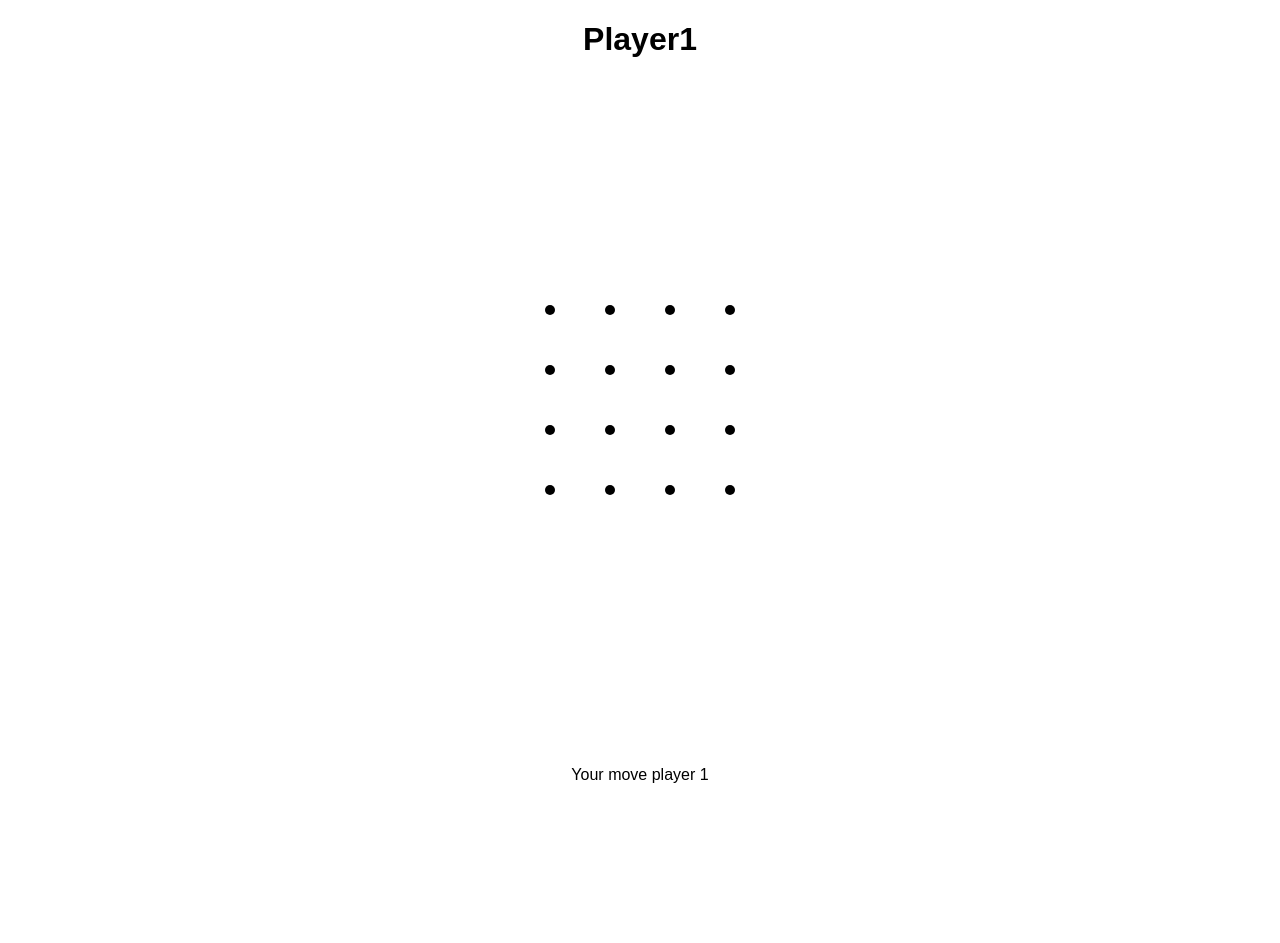
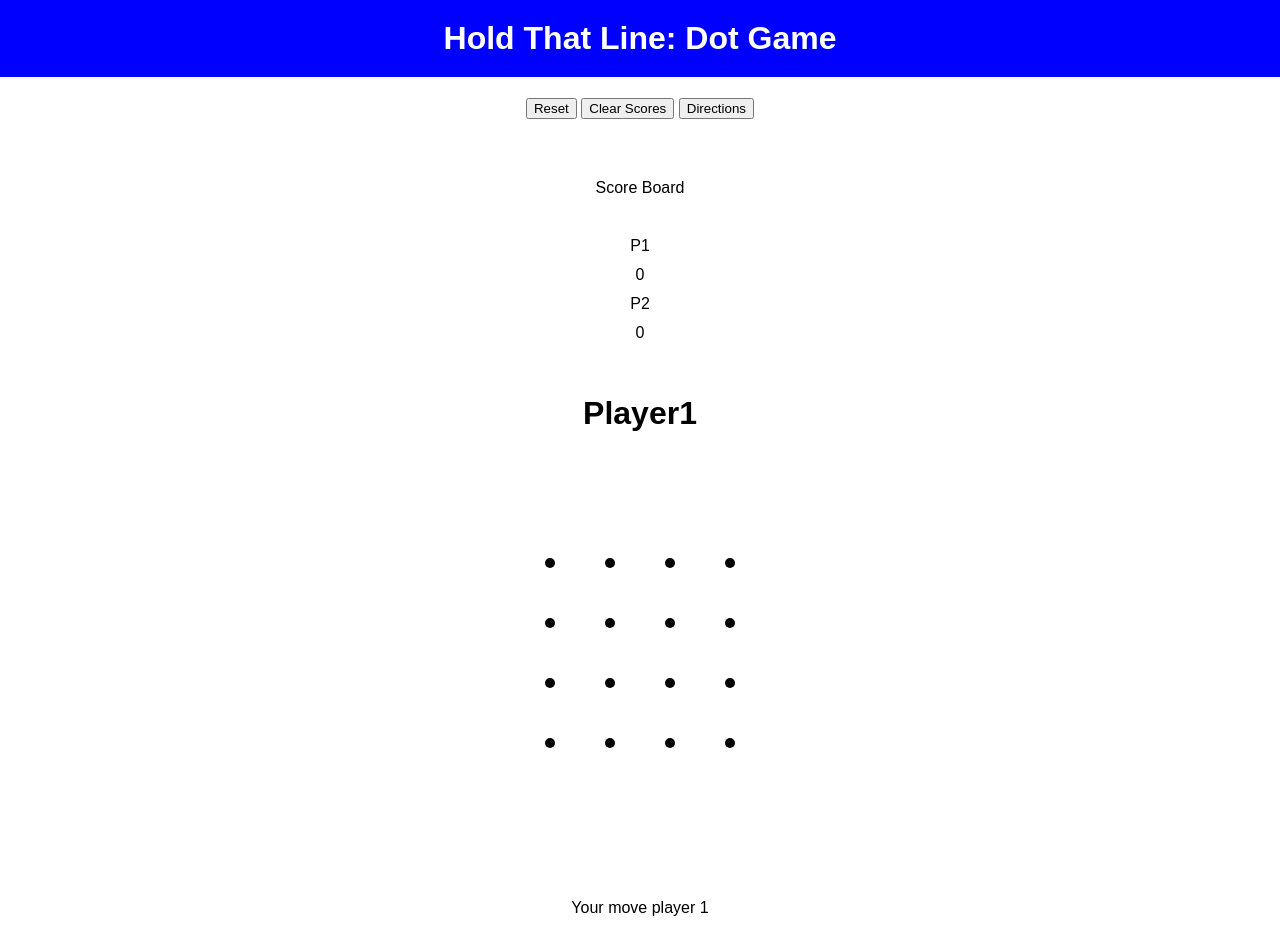
Before and after one commit to mattrbanks/connect-the-dots, a website: page index.html in a window 1280 px wide. Before the commit the page ends 800 px from the top, so only its background shows below. Drawn offline with Linux system fonts and the light colour scheme.

Commit message:
Added a score system and a way to reset the game without losing scores.

```diff
--- a/index.html
+++ b/index.html
@@ -5,7 +5,26 @@
     <link rel="stylesheet" href="style.css" />
   </head>
   <body>
-    <div id="app"></div>
+    <div id="main">
+      <div id="added-features">
+        <div id="ui-buttons">
+          <h1 id="title">Hold That Line: Dot Game</h1>
+          <button id="reset-game" onclick="resetGame()">Reset</button>
+          <button id="clear-scores" onclick="clearScores()">
+            Clear Scores
+          </button>
+          <button id="directions">Directions</button>
+        </div>
+        <div id="score">Score Board</div>
+        <div id="score-boxes">
+          <div id="player1-score-title">P1</div>
+          <div id="player1-score"></div>
+          <div id="player2-score-title">P2</div>
+          <div id="player2-score"></div>
+        </div>
+      </div>
+      <div id="app"></div>
+    </div>
     <script src="ui.js"></script>
     <script src="init.js"></script>
     <script src="server.js"></script>
--- a/server.js
+++ b/server.js
@@ -11,6 +11,53 @@ let proposedEndNode = null; //user can build off of this point
 let mostRecentEndNodeOne = null; //this is one end of the current continuous line and is set when a valid start node is clicked. this resets if the player clicks the same node twice
 let mostRecentEndNodeTwo = null; //this is the other end of the current continuos line that is set after a valid move is completed
 let gameIsOverAndNeedsReset = false;
+let playerOneScore = 0;
+let playerTwoScore = 0;
+
+if (typeof Storage !== "undefined") {
+  const p1ScoreBox = document.getElementById("player1-score");
+  const p2ScoreBox = document.getElementById("player2-score");
+  // Store
+  if (
+    sessionStorage.getItem("playerOneScore") === null &&
+    sessionStorage.getItem("playerTwoScore") === null
+  ) {
+    sessionStorage.setItem("playerOneScore", playerOneScore);
+    sessionStorage.setItem("playerTwoScore", playerTwoScore);
+    p1ScoreBox.innerHTML = sessionStorage.getItem("playerOneScore");
+    p2ScoreBox.innerHTML = sessionStorage.getItem("playerTwoScore");
+  } else {
+    p1ScoreBox.innerHTML = sessionStorage.getItem("playerOneScore");
+    p2ScoreBox.innerHTML = sessionStorage.getItem("playerTwoScore");
+  }
+} else {
+  document.getElementById("player1-score").innerHTML =
+    "Sorry, your browser does not support Web Storage...";
+}
+
+function sendScores(p1ScoreUpdate, p2ScoreUpdate) {
+  const p1ScoreBox = document.getElementById("player1-score");
+  const p2ScoreBox = document.getElementById("player2-score");
+
+  p1ScoreBox.innerHTML = p1ScoreUpdate;
+  p2ScoreBox.innerHTML = p2ScoreUpdate;
+}
+
+function clearScores() {
+  sessionStorage.clear();
+  const p1ScoreBox = document.getElementById("player1-score");
+  const p2ScoreBox = document.getElementById("player2-score");
+
+  sessionStorage.setItem("playerOneScore", playerOneScore); //set to 0
+  sessionStorage.setItem("playerTwoScore", playerTwoScore); //set to 0
+
+  p1ScoreBox.innerHTML = sessionStorage.getItem("playerOneScore");
+  p2ScoreBox.innerHTML = sessionStorage.getItem("playerTwoScore");
+}
+
+function resetGame() {
+  window.location.reload();
+}
 
 function messageResponseFactory(message) {
   let response = null;
@@ -39,7 +86,6 @@ function messageResponseFactory(message) {
   }
 }
 
-//start the game --> dynamic naming will be passed here and replace player 1
 function initialize() {
   let initGameReset = {
     msg: "INITIALIZE",
@@ -52,7 +98,11 @@ function initialize() {
   console.log(" SERVER INITIALIZE GAME");
   console.log(initGameReset);
 
-  console.log(currValidStartNodeClicked);
+  const p1ScoreBox = document.getElementById("player1-score");
+  const p2ScoreBox = document.getElementById("player2-score");
+
+  p1ScoreBox.innerHTML = sessionStorage.getItem("playerOneScore");
+  p2ScoreBox.innerHTML = sessionStorage.getItem("playerTwoScore");
 
   return initGameReset;
 }
@@ -73,7 +123,6 @@ function nodeClickResponseFactory(nodePointClicked) {
         },
       };
       currValidStartNodeClicked = nodePointClicked;
-      //   mostRecentEndNodeOne = nodePointClicked;
     } else if (
       (nodePointClicked.x === mostRecentEndNodeOne.x &&
         nodePointClicked.y === mostRecentEndNodeOne.y) ||
@@ -205,10 +254,19 @@ function nodeClickResponseFactory(nodePointClicked) {
           },
         };
         gameIsOverAndNeedsReset = true;
+        let p1ScoreUpdate = sessionStorage.getItem("playerOneScore");
+        let p2ScoreUpdate = sessionStorage.getItem("playerTwoScore");
+        if (playerTurn === 1) {
+          p1ScoreUpdate++;
+          sessionStorage.setItem("playerOneScore", p1ScoreUpdate);
+        } else if (playerTurn === 2) {
+          p2ScoreUpdate++;
+          sessionStorage.setItem("playerTwoScore", p2ScoreUpdate);
+        }
+        sendScores(p1ScoreUpdate, p2ScoreUpdate);
       } else if (
         gameOver(mostRecentEndNodeOne, mostRecentEndNodeTwo) === false
       ) {
-        //else if
         response = {
           msg: "VALID_END_NODE",
           body: {
@@ -373,7 +431,7 @@ function lineIntermediateCoordinatesFactory(
       endingPointY
     );
 
-    console.log(proposedLineSlope, deltaX, deltaY); //3/3=1
+    console.log(proposedLineSlope, deltaX, deltaY); //example 3/3=1
 
     if (proposedLineSlope === 0) {
       //horizontal line takes delta x
@@ -459,10 +517,9 @@ function lineIntermediateCoordinatesFactory(
     ];
   }
 
-  validCoordinatesCollection = [...new Set(validCoordinatesCollection)]; //get rid of duplicates
+  validCoordinatesCollection = [...new Set(validCoordinatesCollection)]; //get rid of duplicates if there are any
   console.log(generatedIntCoordinates);
   console.log(validCoordinatesCollection);
-  //THIS IS THE PROBLEM ABOVE!!!!!!!!!!!!!!!!!!!!!!
 }
 
 function checkIfEndPointAlreadyExists(
@@ -947,6 +1004,25 @@ function gameOver(mostRecentEndNodeOne, mostRecentEndNodeTwo) {
 
 //Exposed functions to use API for client server communication
 app.ports.request.subscribe((message) => {
+  if (gameIsOverAndNeedsReset === true) {
+    console.log("TRYING TO RESET THE GAME");
+    let initGameReset = {
+      msg: "INITIALIZE",
+      body: {
+        heading: "Player" + playerTurn,
+        message: "Your move player 1",
+        newLine: null,
+      },
+    };
+
+    //send the message to be analyzed by the responseFactory function
+    let response = initGameReset; //catch the returned value and send it to client for processing
+    console.log("SERVER RESPONSE IS BELOW");
+    console.log(response);
+    gameIsOverAndNeedsReset = false;
+    //when the response is determined, send the response to the client
+    app.ports.response.send(response);
+  } else {
     //parse message to determine a response and then respond
     message = JSON.parse(message);
     console.log("CLIENT REQUEST IS BELOW");
@@ -959,4 +1035,5 @@ app.ports.request.subscribe((message) => {
 
     //when the response is determined, send the response to the client
     app.ports.response.send(response);
+  }
 });
--- a/style.css
+++ b/style.css
@@ -12,10 +12,14 @@ body {
     font-size: 1.6rem;
 }
 
+#app {
+    position: relative;
+}
+
 #app,
 #app .error-wrapper {
     width: 100vw;
-    height: 100vh;
+    height: 70vh;
     display: flex;
     flex-flow: row nowrap;
     justify-content: center;
@@ -34,7 +38,7 @@ body {
 
 #app .heading,
 #app .message {
-    position: fixed;
+    position: absolute;
     left: 0;
     width: 100vw;
     text-align: center;
@@ -72,3 +76,36 @@ body {
     background: #FFD9D9;
     line-height: 2.2rem;
 }
+
+#main {
+
+text-align: center;
+margin-bottom: 1rem;
+}
+
+#score {
+    margin: 6rem 0 4rem 0;
+}
+
+#score-boxes {
+    display: flex;
+    justify-content: center;
+    align-items: center;
+    flex-direction: column;
+    margin-bottom: 2rem;
+}
+
+#player1-score, #player2-score {
+    width: 10rem;
+    height: 4rem;
+    display: flex;
+    justify-content: center;
+    align-items: center;
+}
+
+#title {
+    margin-top: 0;
+    padding: 2rem 0 2rem 0;
+    background: blue;
+    color: white;
+}
```
Lines whose indentation alone changed are shown as unchanged.
